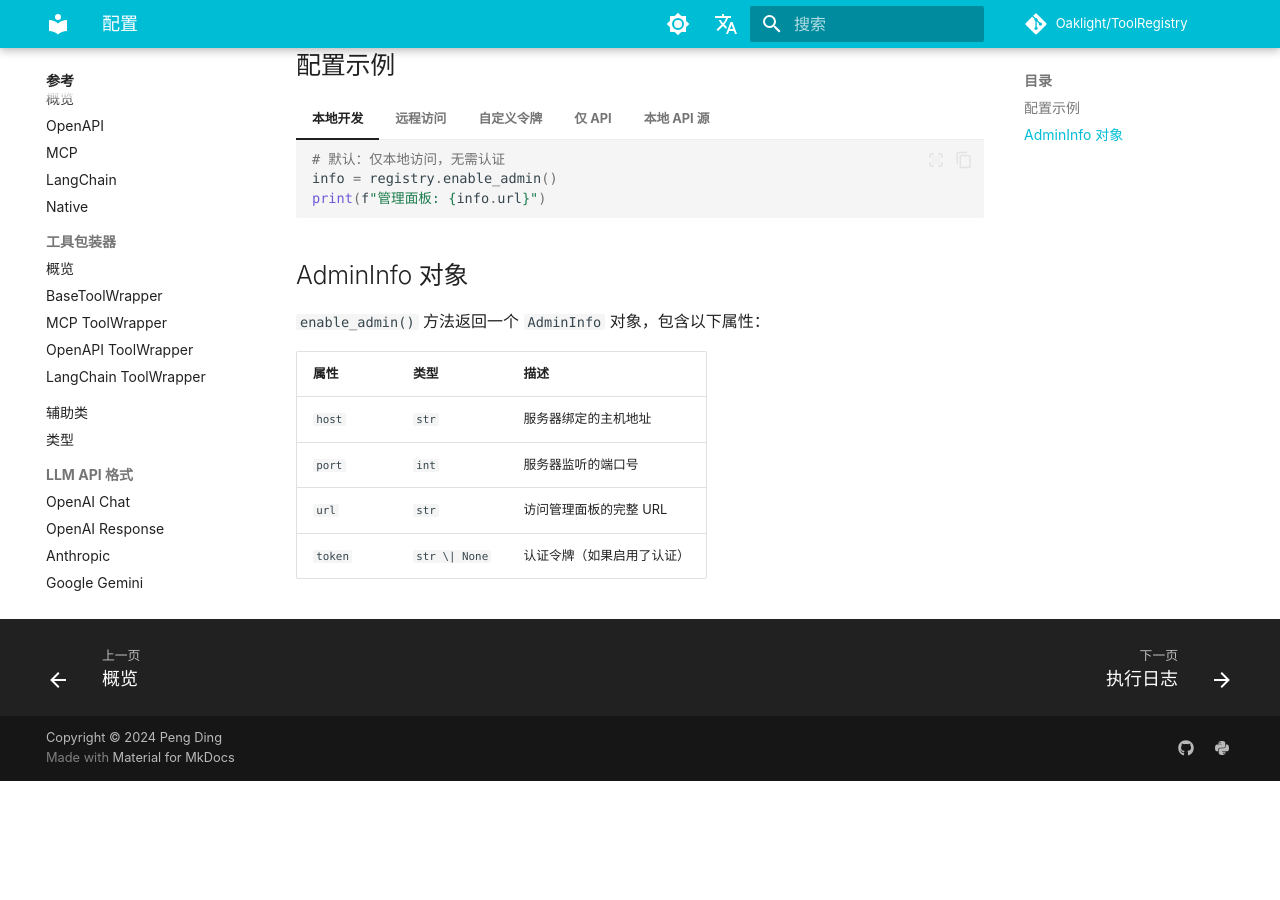
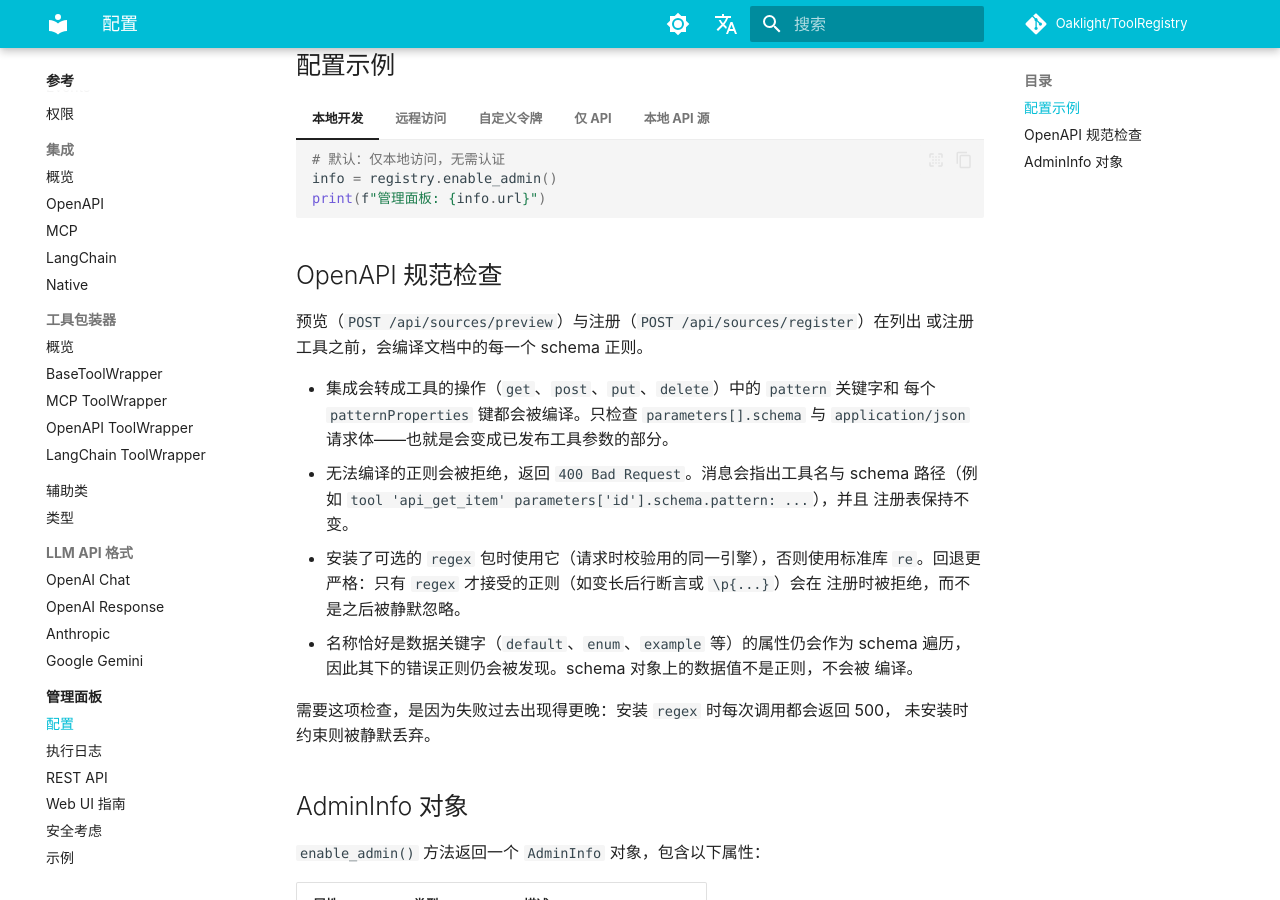
Before and after one commit to Oaklight/ToolRegistry, an MkDocs documentation site: the page built from docs/admin/configuration.md, in a window 1280 px wide and 900 px high, scrolled down 701 px. Built offline with MkDocs 1.6.1 and Material for MkDocs 9.7.7, drawn with Linux system fonts in a browser that asks for light colours; some web fonts are replaced; comment, search, counter and statistics services are not loaded; before the commit the page ends 1482 px from its top, so only the background shows below that.

Commit message:
docs(admin): 记录认证限流与规范正则检查
安全性：429 窗口（每个对端 60 秒 5 次失败）、哪些情况计为失败、1024 个来源
上限，以及共享代理的注意事项（#431）。配置：预览与注册时的
pattern/patternProperties 编译检查、400 响应，以及 regex/re 引擎选择（#421）。

````diff
--- a/docs/admin/configuration.md
+++ b/docs/admin/configuration.md
@@ -55,6 +55,27 @@
     info = registry.enable_admin(allow_private_hosts=True)
     ```
 
+## OpenAPI 规范检查
+
+预览（`POST /api/sources/preview`）与注册（`POST /api/sources/register`）在列出
+或注册工具之前，会编译文档中的每一个 schema 正则。
+
+- 集成会转成工具的操作（`get`、`post`、`put`、`delete`）中的 `pattern` 关键字和
+  每个 `patternProperties` 键都会被编译。只检查 `parameters[].schema` 与
+  `application/json` 请求体——也就是会变成已发布工具参数的部分。
+- 无法编译的正则会被拒绝，返回 `400 Bad Request`。消息会指出工具名与 schema
+  路径（例如 `tool 'api_get_item' parameters['id'].schema.pattern: ...`），并且
+  注册表保持不变。
+- 安装了可选的 `regex` 包时使用它（请求时校验用的同一引擎），否则使用标准库
+  `re`。回退更严格：只有 `regex` 才接受的正则（如变长后行断言或 `\p{...}`）会在
+  注册时被拒绝，而不是之后被静默忽略。
+- 名称恰好是数据关键字（`default`、`enum`、`example` 等）的属性仍会作为 schema
+  遍历，因此其下的错误正则仍会被发现。schema 对象上的数据值不是正则，不会被
+  编译。
+
+需要这项检查，是因为失败过去出现得更晚：安装 `regex` 时每次调用都会返回 500，
+未安装时约束则被静默丢弃。
+
 ## AdminInfo 对象
 
 `enable_admin()` 方法返回一个 `AdminInfo` 对象，包含以下属性：
````
Also changed, not shown: docs/admin/security.md (+17 -0 lines).
